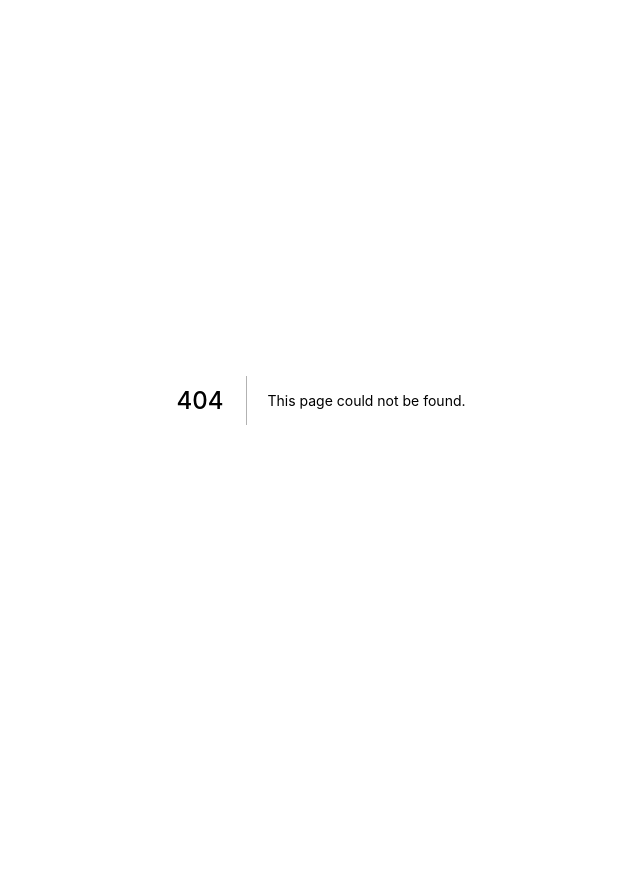
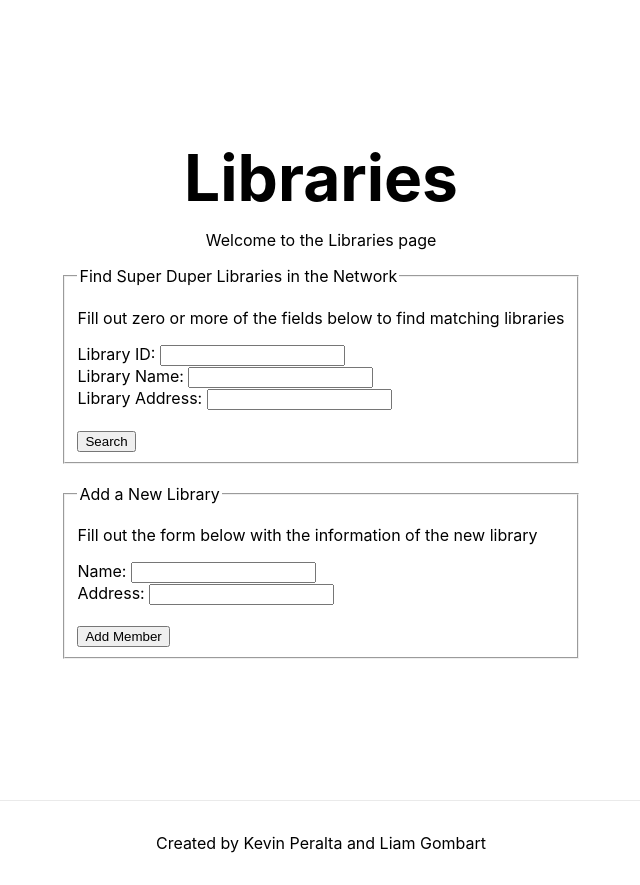
Before and after one commit to p-bodson/cs340-frontend, a Next.js app: page /libraries in a window 1280 px wide. Before the commit this address had no page. Shown: the whole page, without its empty margins (319-959 px from the left). Before the commit the page ends 800 px from the top, so only its background shows below. Built offline with nearby package versions, Linux system fonts and the light colour scheme.

Commit message:
created Libraries page

```diff
--- a/pages/index.tsx
+++ b/pages/index.tsx
@@ -29,7 +29,7 @@ const Home: NextPage = () => {
             <p>See registered members.</p>
           </a>
 
-          <a href="#" className={styles.card}>
+          <a href="/libraries" className={styles.card}>
             <h2>Libraries &rarr;</h2>
             <p>See the libraries registered.</p>
           </a>
--- /dev/null
+++ b/pages/libraries.tsx
@@ -0,0 +1,65 @@
+import type { NextPage } from 'next'
+import Head from 'next/head'
+import Image from 'next/image'
+import styles from '../styles/Home.module.css'
+
+const Libraries: NextPage = () => {
+    return (
+      <div className={styles.container}>
+        <Head>
+          <title>Libraries Page</title>
+          <meta name="description" content="libraries page" />
+          <link rel="icon" href="/favicon.ico" />
+        </Head>
+
+        <main className={styles.main}>
+
+          <h1 className={styles.title}>Libraries</h1>
+          <p>Welcome to the Libraries page</p>
+
+          <form>
+            <fieldset>
+                <legend> Find Super Duper Libraries in the Network </legend>
+                <p>Fill out zero or more of the fields below to find matching libraries</p>
+                <label>
+                    Library ID: <input type="number" name="library_ID"/>
+                </label>
+                <br/>
+                <label>
+                    Library Name: <input type="text" name="library_name" />
+                </label>
+                <br/>
+                <label>
+                    Library Address: <input type="address" name="library_address" />
+                </label>
+                <br />
+                <br />
+                <input type="submit" value="Search" />
+            </fieldset>
+            <br />
+            <fieldset>
+                <legend> Add a New Library </legend>
+                <p>Fill out the form below with the information of the new library</p>
+                <label>
+                    Name: <input type="text" name="member_first_name" />
+                </label>
+                <br/>
+                <label>
+                    Address: <input type="text" name="member_last_name" />
+                </label>
+                <br/>
+                <br />
+                <input type="submit" value="Add Member" />
+            </fieldset>
+          </form>
+
+        </main>
+
+        <footer className={styles.footer}>
+         Created by Kevin Peralta and Liam Gombart
+        </footer>
+      </div>
+    )
+  }
+
+  export default Libraries
```
